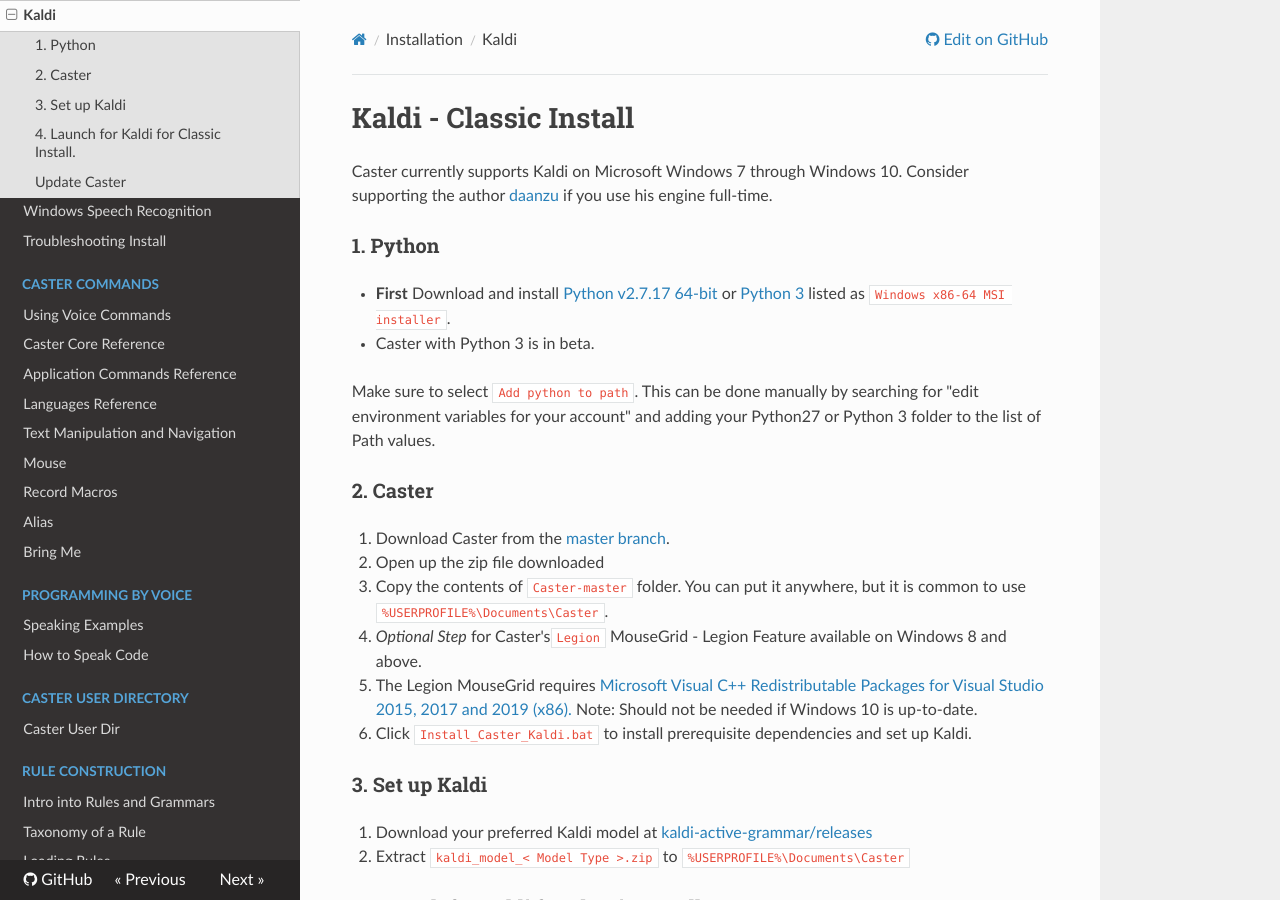
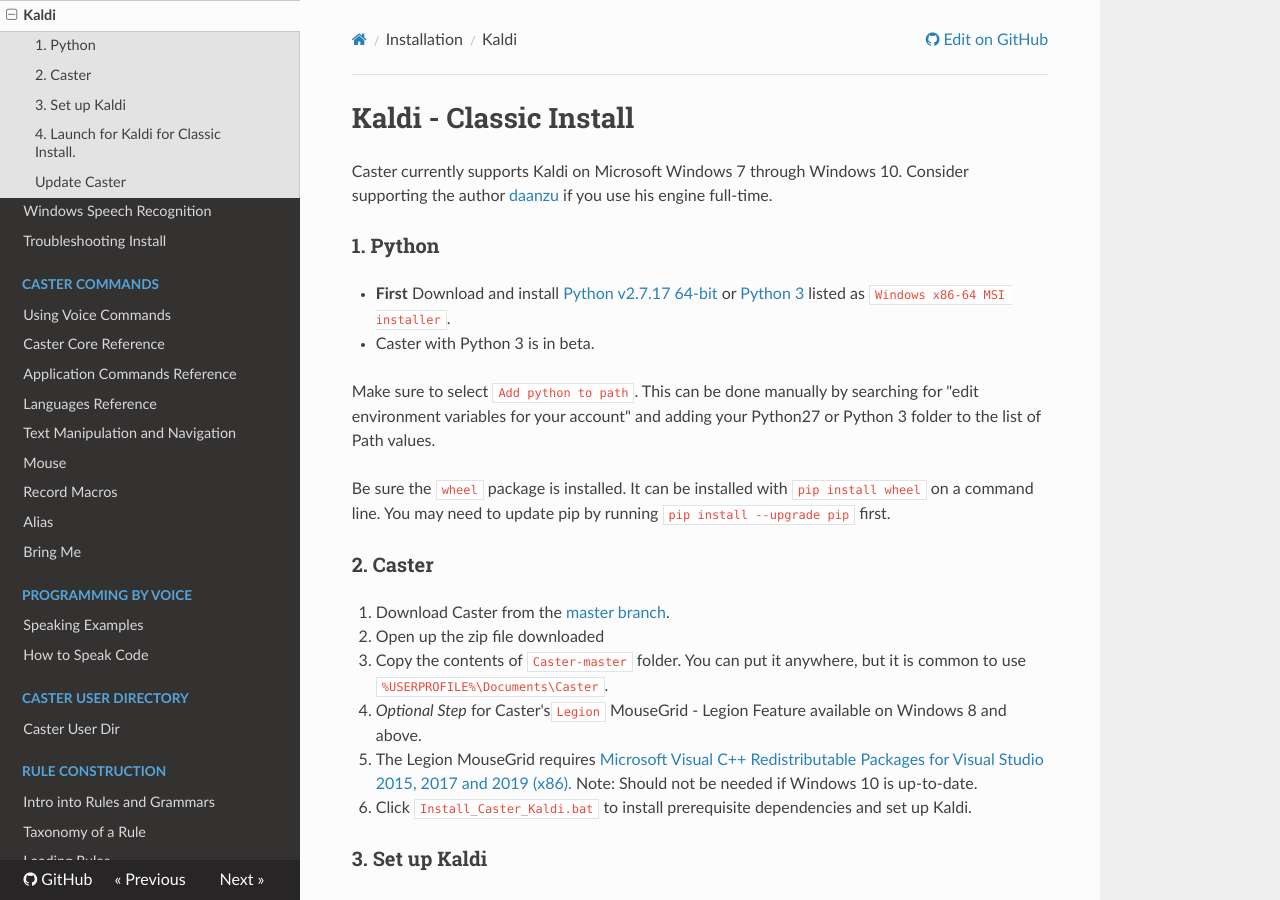
Before and after one commit to dictation-toolbox/Caster, an MkDocs documentation site: the page built from docs/readthedocs/Installation/Kaldi.md, in a window 1280 px wide and 900 px high. Built offline with MkDocs 1.6.1, drawn with Linux system fonts in a browser that asks for light colours; nearby versions of some CDN libraries; comment, search, counter and statistics services are not loaded.

Commit message:
Update Kaldi.md

```diff
--- a/docs/readthedocs/Installation/Kaldi.md
+++ b/docs/readthedocs/Installation/Kaldi.md
@@ -8,6 +8,8 @@ Caster currently supports Kaldi on Microsoft Windows 7 through Windows 10. Consi
   - Caster with Python 3 is in beta.
 
 Make sure to select `Add python to path`. This can be done manually by searching for "edit environment variables for your account" and adding your Python27 or Python 3 folder to the list of Path values.
+
+Be sure the `wheel` package is installed. It can be installed with `pip install wheel` on a command line. You may need to update pip by running `pip install --upgrade pip` first.
 
 ### 2. Caster
 
```
